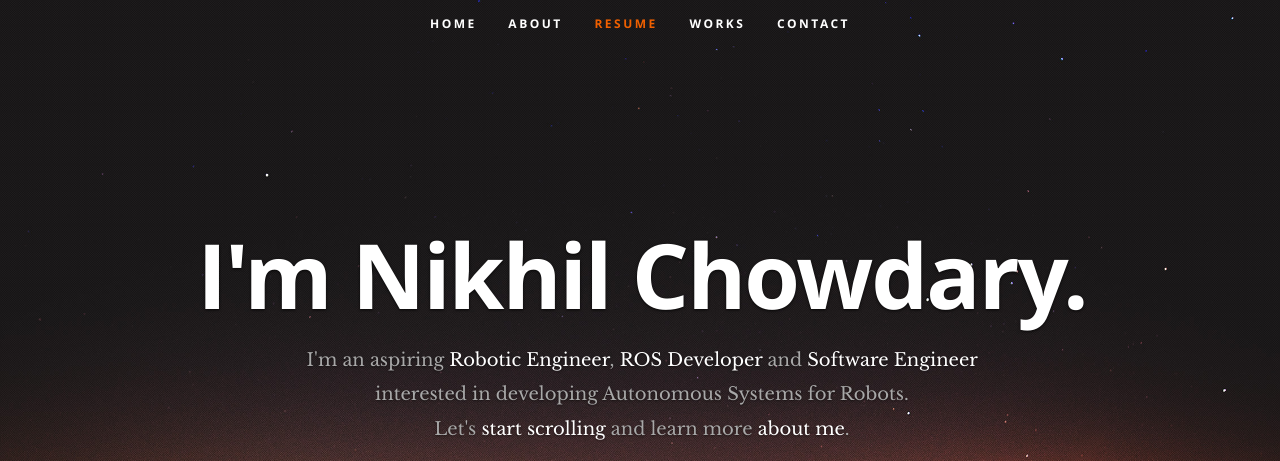
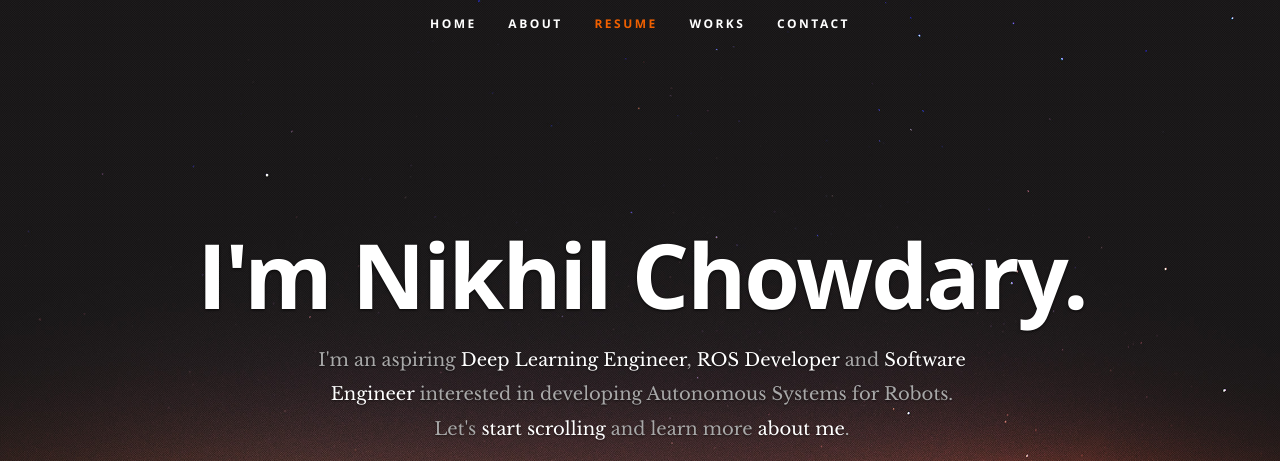
Before and after one commit to GutlapalliNikhil/GutlapalliNikhil_1.github.io, a plain HTML site: page index.html in a window 1280 px wide. Shown: the top 461 px of the page. Drawn offline with nearby package versions, Linux system fonts and the light colour scheme; files whose address does not match are found by name.

Commit message:
Update index.html

```diff
--- a/index.html
+++ b/index.html
@@ -54,7 +54,7 @@
       <div class="row banner">
          <div class="banner-text">
             <h1 class="responsive-headline">I'm Nikhil Chowdary.</h1>
-            <h3>I'm an aspiring <span>Robotic Engineer</span>, <span>ROS Developer</span> and <span>Software Engineer</span> interested in developing Autonomous Systems for Robots.</h3>
+            <h3>I'm an aspiring <span>Deep Learning Engineer</span>, <span>ROS Developer</span> and <span>Software Engineer</span> interested in developing Autonomous Systems for Robots.</h3>
 			<h3>Let's <a class="smoothscroll" href="#about">start scrolling</a> and learn more <a class="smoothscroll" href="#about">about me</a>.</h3>
             <hr />
             <ul class="social">
```
